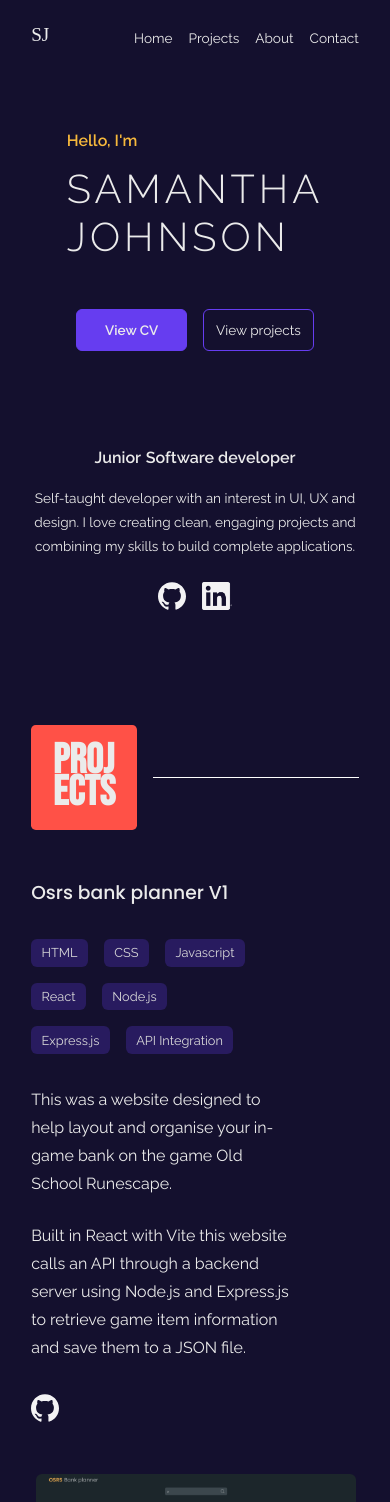
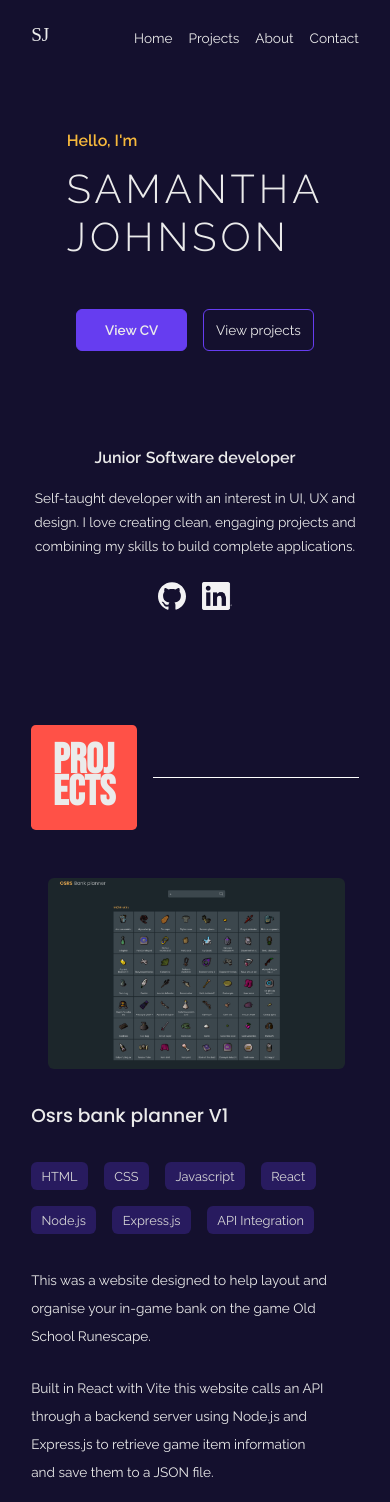
Before and after one commit to SamJ-0/portfolio, a React (Vite) app: page / in a window 390 px wide. Shown: the top 1502 px of the page. Built offline with nearby package versions, Linux system fonts and the light colour scheme; a web font is replaced by a local one.

Commit message:
Added more media queries for widths smaller than 768px. Cleaned up some css and removed the button component file

```diff
--- a/src/components/Button.css
+++ b/src/components/Button.css
@@ -53,6 +53,7 @@
   font-weight: var(--medium);
   padding-bottom: 0.3rem;
   border-bottom: 0.15rem solid var(--yellow);
+  order: 2;
 }
 
 .cvBtnHome {
@@ -77,7 +78,6 @@
     padding: 0.75rem 1.75rem;
     border: 0.1rem solid var(--purple-accent);
     margin-top: clamp(2rem, 6.5vw, 6rem);
-
   }
 
   .viewProjectsBtn {
@@ -88,4 +88,8 @@
   .rightArrow {
     display: none;
   }
+
+  .cvBtnFooter {
+    border-radius: 0;
+  }
 }
--- a/src/components/Card.css
+++ b/src/components/Card.css
@@ -1,22 +1,16 @@
 .cardContainer {
-    height: clamp(15rem, 18vw, 35rem);
+    height: clamp(12rem, 18vw, 35rem);
     width: clamp(20rem, 28vw, 42rem);
     display: flex;
     justify-content: center;
     align-items: center;
-    border: none;
     border-radius: 6px;
     background-color: hsla(0, 0%, 50%, 0.2);
 }
 
 .cardContainerImg {
-    width: clamp(20rem, 45vw, 42rem);
-    display: flex;
-    justify-content: center;
-    align-items: center;
-    border: none;
+    overflow: hidden;
     border-radius: 6px;
-    overflow: hidden;
     margin: 1rem 0;
 }
 
@@ -31,3 +25,9 @@
     aspect-ratio: 1.55/1;
     object-fit: cover;
 }
+
+@media (max-width: 768px) {
+    .cardContainerImg {
+        margin: auto 0;
+    }
+}
--- a/src/components/Card.jsx
+++ b/src/components/Card.jsx
@@ -4,7 +4,7 @@ import "./Card.css"
 function Card({isImage, children, mainImage, hoverImage, mainAltText, hoverAltText}) {
 
      const [currentImage, setCurrentImage] = useState(() => (mainImage));
-     const [currentImgAlt, setImageAlt] = useState(() => mainAltText);
+     const [currentImgAlt, setImageAlt] = useState(mainAltText);
 
     const handleOnMouseEnter = () => {
         setCurrentImage(hoverImage);
--- a/src/components/ProjectInfo.css
+++ b/src/components/ProjectInfo.css
@@ -4,9 +4,9 @@
 }
 
 .tagContainer {
-    max-width: 65%;
     display: flex;
     flex-wrap: wrap;
+    width: clamp(20rem, 25vw, 22rem);
     gap: 1rem;
     margin: 2rem 0;
 }
@@ -20,3 +20,10 @@
     max-width: 80%;
     gap: 1.5rem;
 }
+
+@media (max-width: 768px) {
+    .projectDesc {
+        max-width: 90%;
+        font-size: 0.85rem;
+    }
+}
--- a/src/components/Tags.css
+++ b/src/components/Tags.css
@@ -1,6 +1,7 @@
 .tagWrapper {
+    text-align: center;
+    border-radius: 6px;
     background-color: var(--tag-colour);
-    border-radius: 6px;
 }
 
 .tagText {
--- a/src/pages/About/About.css
+++ b/src/pages/About/About.css
@@ -1,6 +1,8 @@
 .aboutContainer {
     display: flex;
     flex-direction: column;
+    justify-content: center;
+    align-content: center;
     gap: clamp(2rem, 8vw, 6rem);
     margin-bottom: 8rem;
 }
@@ -12,7 +14,7 @@
     align-items: center;
     gap: clamp(2rem, 8vw, 6rem);
 
-    font-size: clamp(1rem, 4vw, 1.25rem);
+    font-size: clamp(1rem, 1.2vw, 1.25rem);
 }
 
 .aboutContent {
--- a/src/pages/About/About.jsx
+++ b/src/pages/About/About.jsx
@@ -11,8 +11,8 @@ function About() {
             <div className="aboutPanel">
              <section className="aboutContent">
                 <p>
-                    Hello, I’m Samantha. I love learning, problem-solving, creating solutions
-                    and improving things so that they’re easy and intuitive.
+                    Hello, I'm Samantha. I love learning, problem-solving, creating solutions
+                    and improving things so that they're easy and intuitive.
                     I also like to make things look good.
                 </p>
                 <br/>
--- a/src/pages/Contact/Contact.css
+++ b/src/pages/Contact/Contact.css
@@ -7,8 +7,6 @@
 }
 
 .contactDetailsPanel {
-    border-radius: 4px;
-
     display: flex;
     justify-content: center;
     align-items: center;
@@ -24,3 +22,9 @@
     font-family: "Poppins", "Arial", sans-serif;
     font-weight: var(--medium);
 }
+
+@media (max-width: 768px) {
+    .contactDetailsPanel {
+        margin-top: 1.25rem;
+    }
+}
--- a/src/pages/Contact/Contact.jsx
+++ b/src/pages/Contact/Contact.jsx
@@ -11,11 +11,11 @@ function Contact() {
                 <div className="horizontalLine"></div>
             </section>
             <footer className="contactDetailsPanel">
-                    <Icons showLinkedIn={true} containerClass={"iconContainer"}/>
                 <div className="email">
                     <p className="emailLabel">Email:</p>
                     <p className="emailAddress">ExampleEmail@outlook.com</p>
                 </div>
+                <Icons showLinkedIn={true} containerClass={"contactIcons iconContainer"}/>
                 <a href="#" target="_blank" className="btn btnUnderlined cvBtnFooter">View CV</a>
             </footer>
         </div>
--- a/src/pages/Projects/Projects.css
+++ b/src/pages/Projects/Projects.css
@@ -1,8 +1,7 @@
 .projectsContainer {
   min-height: 100vh;
   max-width: 100%;
-  padding-bottom: 8rem;
-
+  padding-bottom: clamp(3rem, 8vw, 8rem);
 }
 
 .pageHeader {
@@ -22,3 +21,17 @@
 .projectInfoSection {
   max-width: 55ch;
 }
+
+@media (max-width: 768px) {
+  .projectInfoSection {
+    min-width: 32ch;
+    order: 2;
+  }
+
+  .cardSection {
+    display: flex;
+    flex-direction: column;
+    align-content: center;
+    max-width: 90%;
+  }
+}
```
Also changed, not shown: src/components/Button.jsx (deleted, +0 -9 lines).
